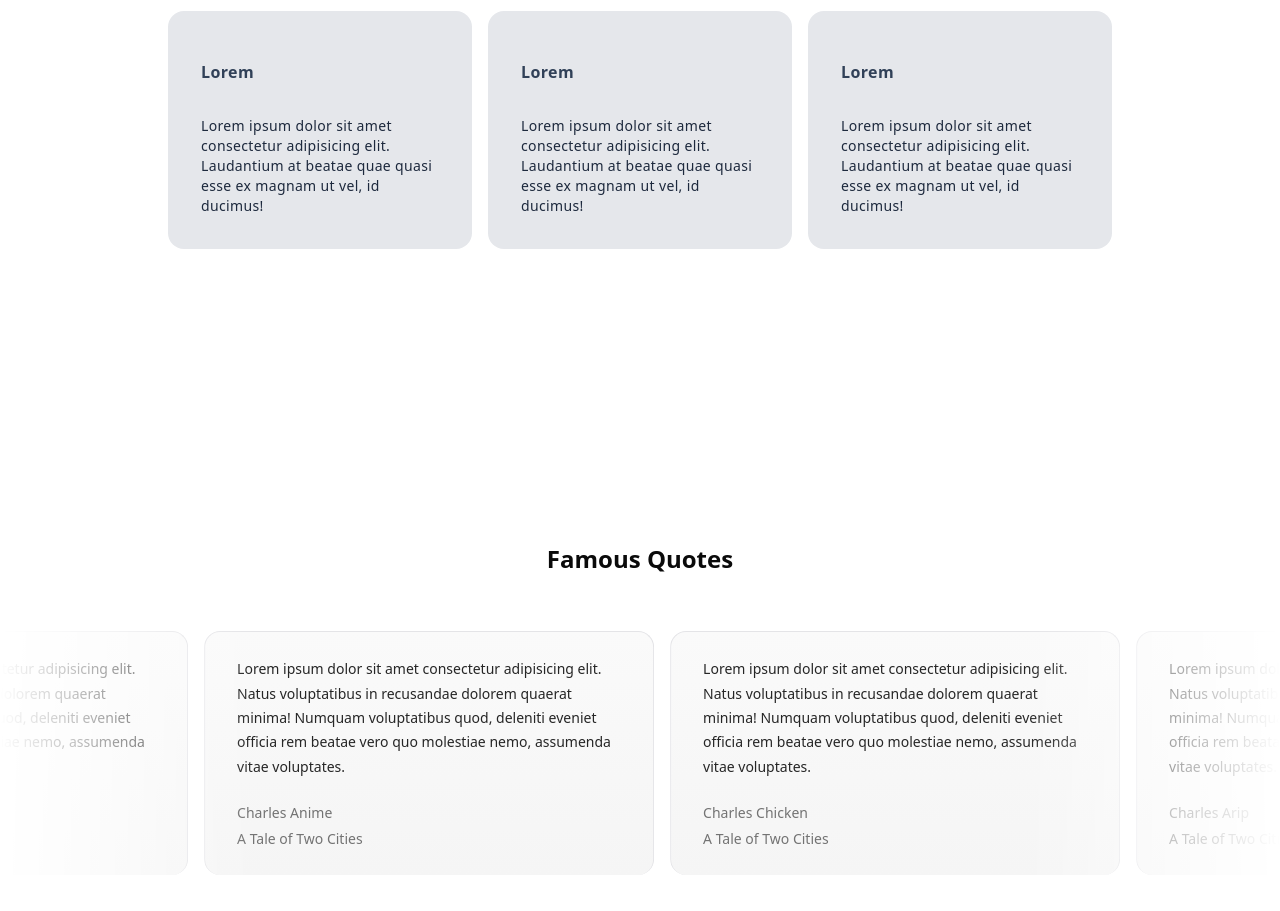
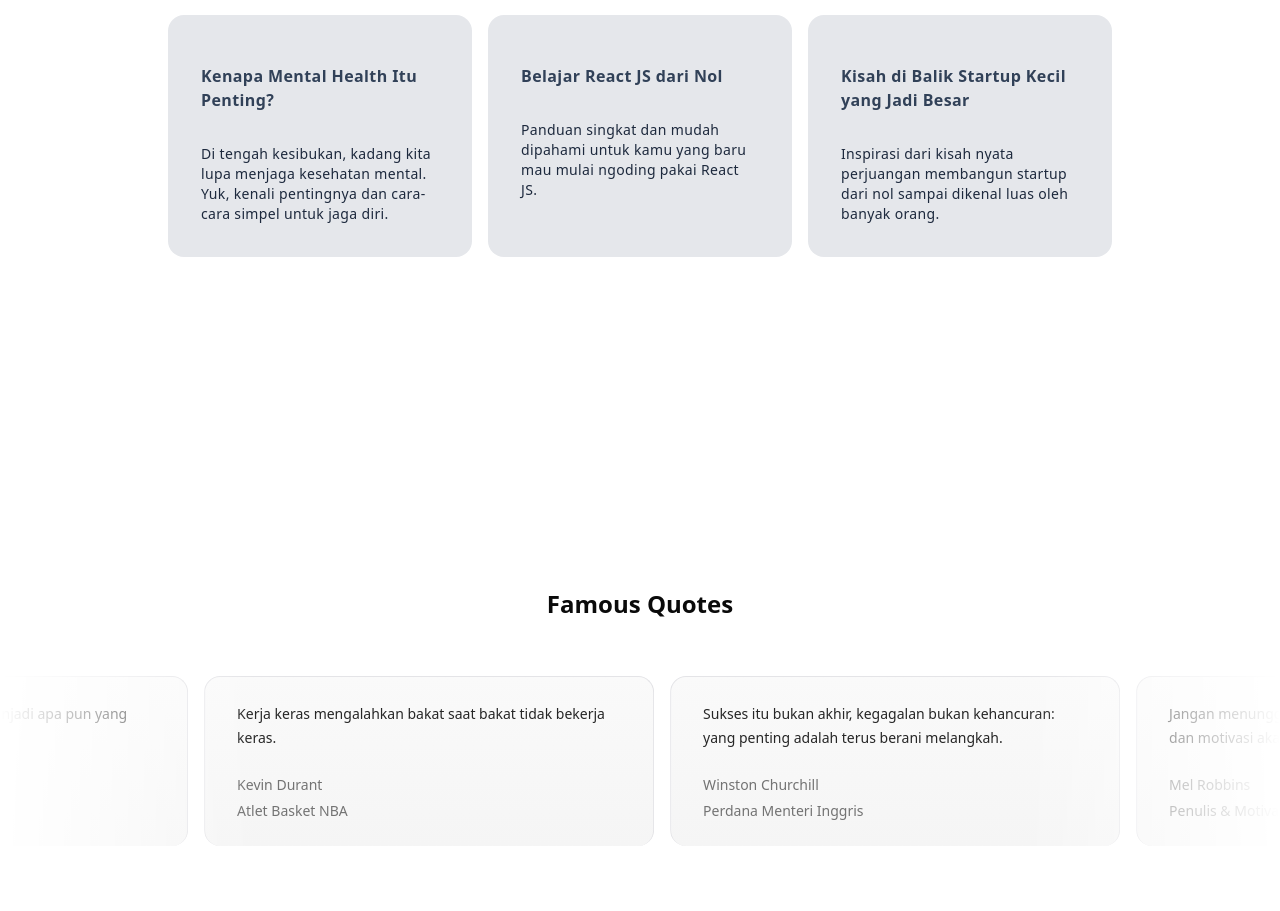
Before and after one commit to kevinalvarel/project-blog, a Next.js app: page / in a window 1280 px wide. Shown: the part 1087-1998 px from the top of the page. Built offline with nearby package versions, Linux system fonts and the light colour scheme.

Commit message:
adding some quotes

```diff
--- a/app/components/Card.jsx
+++ b/app/components/Card.jsx
@@ -1,27 +1,15 @@
 "use client";
-import { useEffect, useState } from "react";
+import data from "@/public/dummy.json";
 import { HoverEffect } from "./ui/AceternityCards";
 
 export function Card() {
-  const [projects, setProject] = useState([]);
-
-  useEffect(() => {
-    const fetchData = async () => {
-      const res = await fetch("/dummy.json");
-      const json = await res.json();
-      setProject(json);
-    };
-
-    fetchData();
-  }, []);
-
   return (
     <>
       <div className="text-3xl font-semibold mx-auto pt-10 justify-center flex">
         <h1>Latest Blog</h1>
       </div>
       <div className="max-w-5xl mx-auto px-8">
-        <HoverEffect items={projects} />
+        <HoverEffect items={data.blog} />
       </div>
     </>
   );
--- a/app/components/MovingCard.jsx
+++ b/app/components/MovingCard.jsx
@@ -1,5 +1,6 @@
 "use client";
 
+import data from "@/public/dummy.json";
 import React from "react";
 import { InfiniteMovingCards } from "./ui/AceternityMovingCard";
 
@@ -11,7 +12,7 @@ export function MovingCard() {
       </div>
       <div>
         <InfiniteMovingCards
-          items={testimonials}
+          items={data.quotes}
           direction="right"
           speed="slow"
         />
--- a/public/dummy.json
+++ b/public/dummy.json
@@ -1,32 +1,67 @@
-[
 {
-    "title": "Lorem",
-    "description": "Lorem ipsum dolor sit amet consectetur adipisicing elit. Laudantium at beatae quae quasi esse ex magnam ut vel, id ducimus!",
-    "link": "/1"
+  "blog": [
+    {
+      "title": "Tips Produktif di Era Digital",
+      "description": "Pelajari bagaimana mengatur waktu dan tetap fokus di tengah gangguan digital yang semakin banyak di sekitar kita.",
+      "link": "/blog/tips-produktif"
     },
     {
-    "title": "Lorem",
-    "description": "Lorem ipsum dolor sit amet consectetur adipisicing elit. Laudantium at beatae quae quasi esse ex magnam ut vel, id ducimus!",
-    "link": "/2"
+      "title": "Mengenal JavaScript Lebih Dekat",
+      "description": "Bahas seru tentang sejarah, kekuatan, dan alasan kenapa JavaScript jadi bahasa paling populer di dunia web.",
+      "link": "/blog/javascript-dasar"
     },
     {
-    "title": "Lorem",
-    "description": "Lorem ipsum dolor sit amet consectetur adipisicing elit. Laudantium at beatae quae quasi esse ex magnam ut vel, id ducimus!",
-    "link": "/3"
+      "title": "Cara Bangun Portfolio Front-End yang Menarik",
+      "description": "Langkah-langkah membuat portfolio developer yang bukan cuma keren, tapi juga efektif menarik perhatian recruiter.",
+      "link": "/blog/portfolio-front-end"
     },
     {
-    "title": "Lorem",
-    "description": "Lorem ipsum dolor sit amet consectetur adipisicing elit. Laudantium at beatae quae quasi esse ex magnam ut vel, id ducimus!",
-    "link": "/4"
+      "title": "Kenapa Mental Health Itu Penting?",
+      "description": "Di tengah kesibukan, kadang kita lupa menjaga kesehatan mental. Yuk, kenali pentingnya dan cara-cara simpel untuk jaga diri.",
+      "link": "/blog/mental-health"
     },
     {
-    "title": "Lorem",
-    "description": "Lorem ipsum dolor sit amet consectetur adipisicing elit. Laudantium at beatae quae quasi esse ex magnam ut vel, id ducimus!",
-    "link": "/5"
+      "title": "Belajar React JS dari Nol",
+      "description": "Panduan singkat dan mudah dipahami untuk kamu yang baru mau mulai ngoding pakai React JS.",
+      "link": "/blog/react-js-dasar"
     },
     {
-    "title": "Lorem",
-    "description": "Lorem ipsum dolor sit amet consectetur adipisicing elit. Laudantium at beatae quae quasi esse ex magnam ut vel, id ducimus!",
-    "link": "/6"
+      "title": "Kisah di Balik Startup Kecil yang Jadi Besar",
+      "description": "Inspirasi dari kisah nyata perjuangan membangun startup dari nol sampai dikenal luas oleh banyak orang.",
+      "link": "/blog/startup-story"
+    }
+  ],
+
+  "quotes": [
+    {
+      "quote": "Kerja keras mengalahkan bakat saat bakat tidak bekerja keras.",
+      "name": "Kevin Durant",
+      "title": "Atlet Basket NBA"
+    },
+    {
+      "quote": "Sukses itu bukan akhir, kegagalan bukan kehancuran: yang penting adalah terus berani melangkah.",
+      "name": "Winston Churchill",
+      "title": "Perdana Menteri Inggris"
+    },
+    {
+      "quote": "Jangan menunggu motivasi datang. Mulailah bergerak, dan motivasi akan mengikuti.",
+      "name": "Mel Robbins",
+      "title": "Penulis & Motivator"
+    },
+    {
+      "quote": "Satu-satunya cara untuk melakukan pekerjaan hebat adalah mencintai apa yang kamu lakukan.",
+      "name": "Steve Jobs",
+      "title": "Pendiri Apple"
+    },
+    {
+      "quote": "Hidup adalah 10% tentang apa yang terjadi pada kita dan 90% tentang bagaimana kita meresponsnya.",
+      "name": "Charles R. Swindoll",
+      "title": "Penulis & Pembicara Motivasi"
+    },
+    {
+      "quote": "Tidak ada kata terlambat untuk menjadi apa pun yang kamu inginkan.",
+      "name": "George Eliot",
+      "title": "Penulis"
     }
   ]
+}
```
Lines whose indentation alone changed are shown as unchanged.
